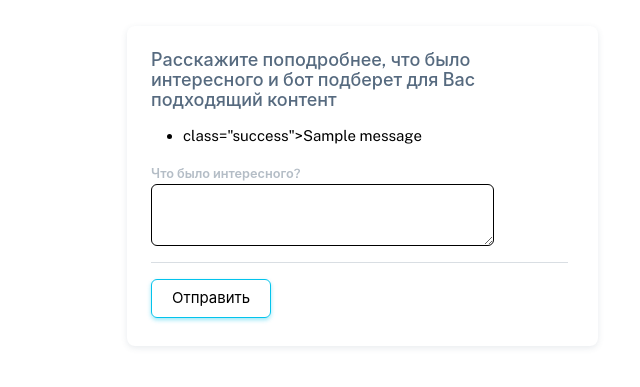
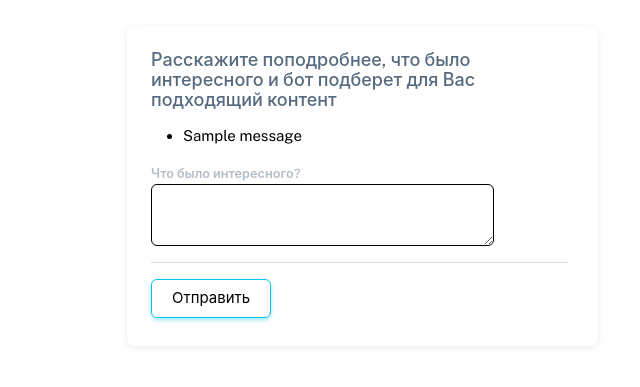
Before and after one commit to DaniilSh23/cfu-mytlg-admin, a Django app: page /mytlg/what_was_interesting/ in a window 1280 px wide. Shown: the top 387 px of the page, without its empty margins (159-799 px from the left). Run offline with Django 5.2, Linux system fonts and the light colour scheme; tables that the repository leaves empty hold one stand-in row (values such as "Sample post"); one stand-in notice (Sample message) is shown; parts of the project's set-up code (start-up, migrations or seed data) failed here and were passed over; some libraries are stand-ins or nearby versions.

Commit message:
рефакторинг

```diff
--- a/mytlg/templates/mytlg/what_was_interesting.html
+++ b/mytlg/templates/mytlg/what_was_interesting.html
@@ -21,7 +21,7 @@
                                 {% if messages %}
                                   <ul class="messages">
                                       {% for message in messages %}
-                                          <li>{% if message.tags %} class="{{ message.tags }}"{% endif %}>{{ message }}</li>
+                                          <li{% if message.tags %} class="{{ message.tags }}"{% endif %}>{{ message }}</li>
                                       {% endfor %}
                                   </ul>
                                 {% endif %}
```
